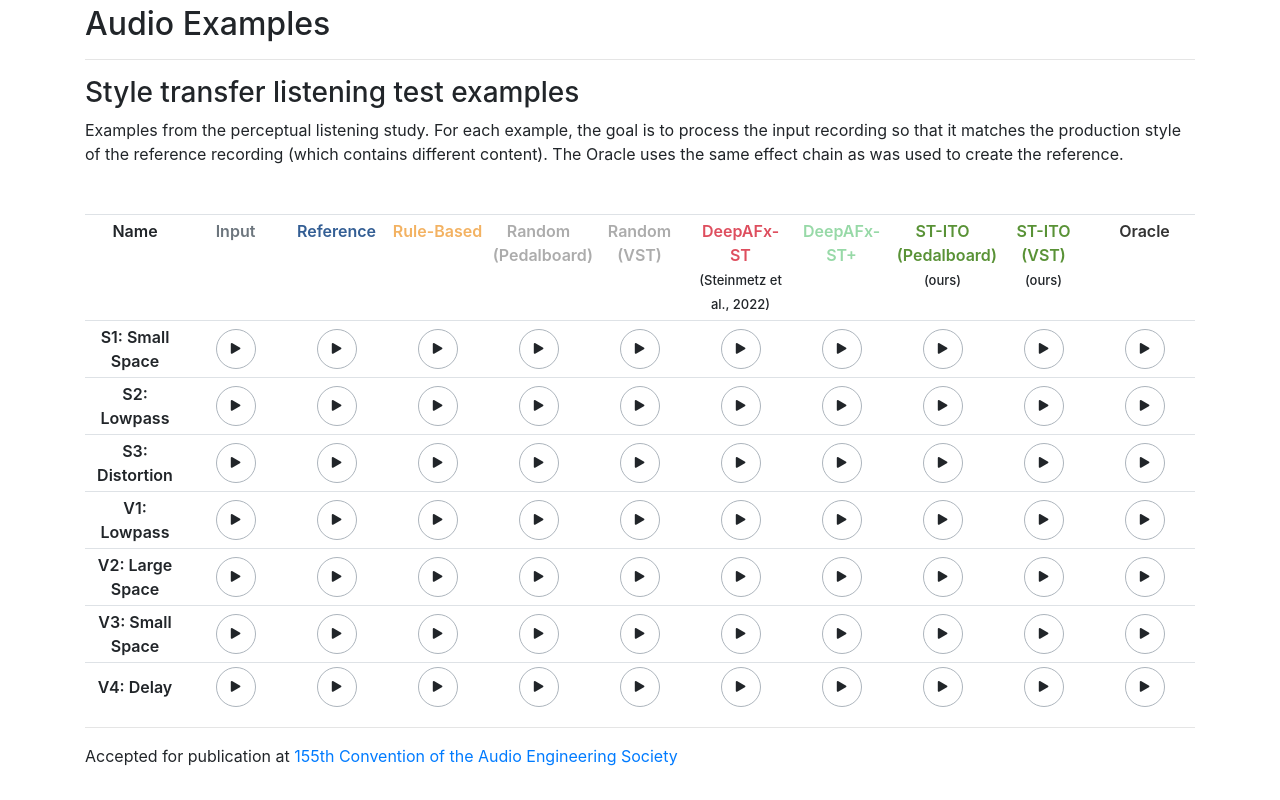
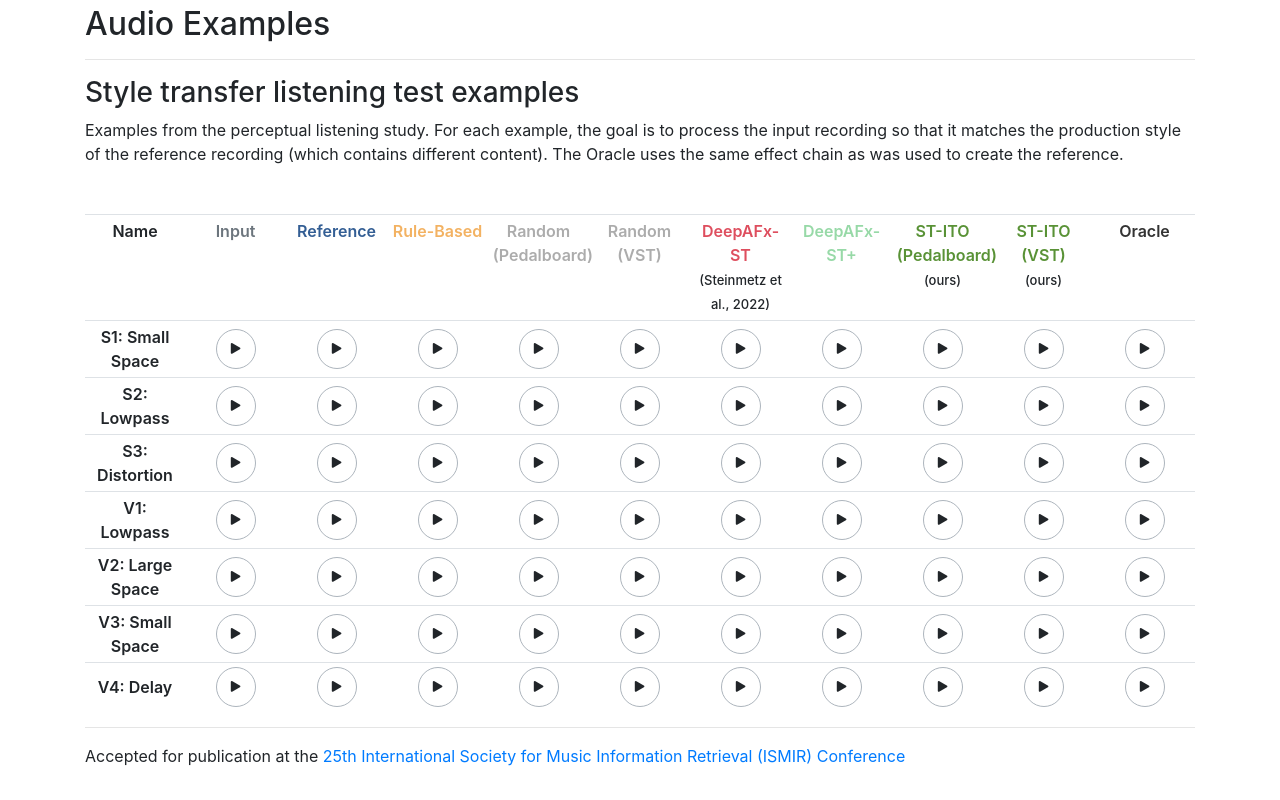
Before and after one commit to csteinmetz1/st-ito, a plain HTML site: page docs/index.html in a window 1280 px wide. Shown: the part 1684-2484 px from the top of the page. Drawn offline with nearby package versions, Linux system fonts and the light colour scheme.

Commit message:
conference

```diff
--- a/docs/index.html
+++ b/docs/index.html
@@ -579,8 +579,8 @@
             <div class="section pb-3">
                 <hr>
                 <footer>
-                    <p>Accepted for publication at <a href="https://aesshow.com/">155th Convention of the Audio
-                            Engineering Society</a></p>
+                    <p>Accepted for publication at the <a href="https://ismir2024.ismir.net/">25th International
+                            Society for Music Information Retrieval (ISMIR) Conference</a></p>
                     <p></p>
                 </footer>
             </div>
```
